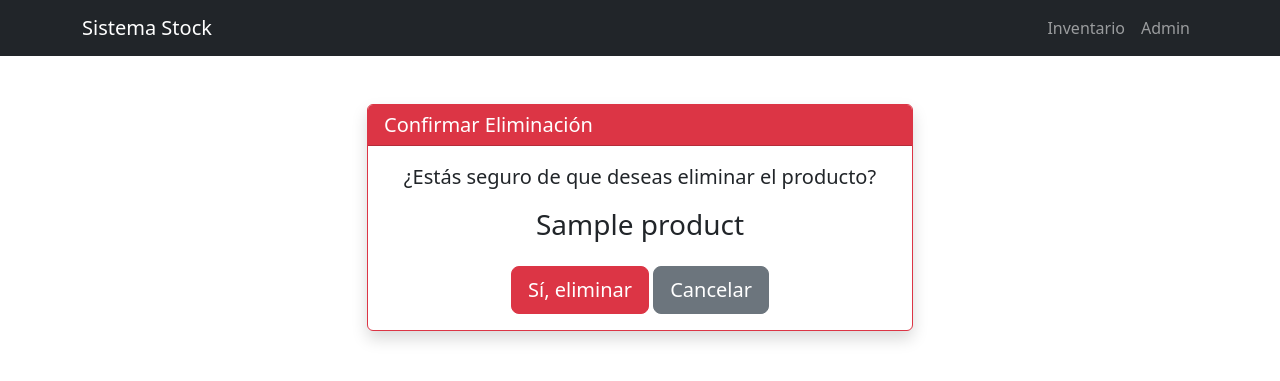
After one commit to alejfrossi/sistema-gestion-stock, a Django app: page /productos/eliminar/1/ in a window 1280 px wide. The commit adds this page. Shown: the top 381 px of the page. Run offline with Django 5.2, Linux system fonts and the light colour scheme; tables that the repository leaves empty hold one stand-in row (values such as "Sample post").

Commit message:
feat(inventory): implement update and delete functionality

```diff
--- /dev/null
+++ b/src/apps/inventory/templates/inventory/product_confirm_delete.html
@@ -0,0 +1,25 @@
+{% extends 'base.html' %}
+
+{% block title %}Eliminar Producto{% endblock %}
+
+{% block content %}
+<div class="row justify-content-center mt-5">
+    <div class="col-md-6">
+        <div class="card border-danger shadow">
+            <div class="card-header bg-danger text-white">
+                <h5 class="mb-0">Confirmar Eliminación</h5>
+            </div>
+            <div class="card-body text-center">
+                <p class="lead">¿Estás seguro de que deseas eliminar el producto?</p>
+                <h3 class="mb-4">{{ product.name }}</h3>
+
+                <form method="post">
+                    {% csrf_token %}
+                    <button type="submit" class="btn btn-danger btn-lg">Sí, eliminar</button>
+                    <a href="{% url 'product_list' %}" class="btn btn-secondary btn-lg">Cancelar</a>
+                </form>
+            </div>
+        </div>
+    </div>
+</div>
+{% endblock %}
--- a/src/apps/inventory/urls.py
+++ b/src/apps/inventory/urls.py
@@ -5,4 +5,6 @@ urlpatterns = [
     # Ruta vacía '' significa la raíz de esta app
     path('', views.product_list, name='product_list'),
     path('nuevo/', views.product_create, name='product_create'),
+    path('editar/<int:pk>/', views.product_update, name='product_update'),
+    path('eliminar/<int:pk>/', views.product_delete, name='product_delete'),
 ]
--- a/src/apps/inventory/views.py
+++ b/src/apps/inventory/views.py
@@ -1,4 +1,4 @@
-from django.shortcuts import render, redirect
+from django.shortcuts import render, redirect, get_object_or_404
 from .models import Product
 from .forms import ProductForm
 
@@ -21,3 +21,27 @@ def product_create(request):
         form = ProductForm()
 
     return render(request, 'inventory/product_form.html', {'form': form})
+
+def product_update(request, pk):
+    product = get_object_or_404(Product, pk=pk)
+
+    if request.method == 'POST':
+        form = ProductForm(request.POST, instance=product)
+        if form.is_valid():
+            form.save()
+            return redirect('product_list')
+    else:
+        form = ProductForm(instance=product)
+
+    return render(request, 'inventory/product_form.html', {'form': form, 'product': product})
+
+def product_delete(request, pk):
+    product = get_object_or_404(Product, pk=pk)
+
+    if request.method == 'POST':
+        # Solo eliminamos si la petición es POST (seguridad)
+        product.delete()
+        return redirect('product_list')
+
+    # Si es GET, mostramos la página de confirmación
+    return render(request, 'inventory/product_confirm_delete.html', {'product': product})
```
Also changed, not shown: src/apps/inventory/templates/inventory/product_form.html (+7 -1 lines), src/apps/inventory/templates/inventory/product_list.html (+8 -1 lines).
